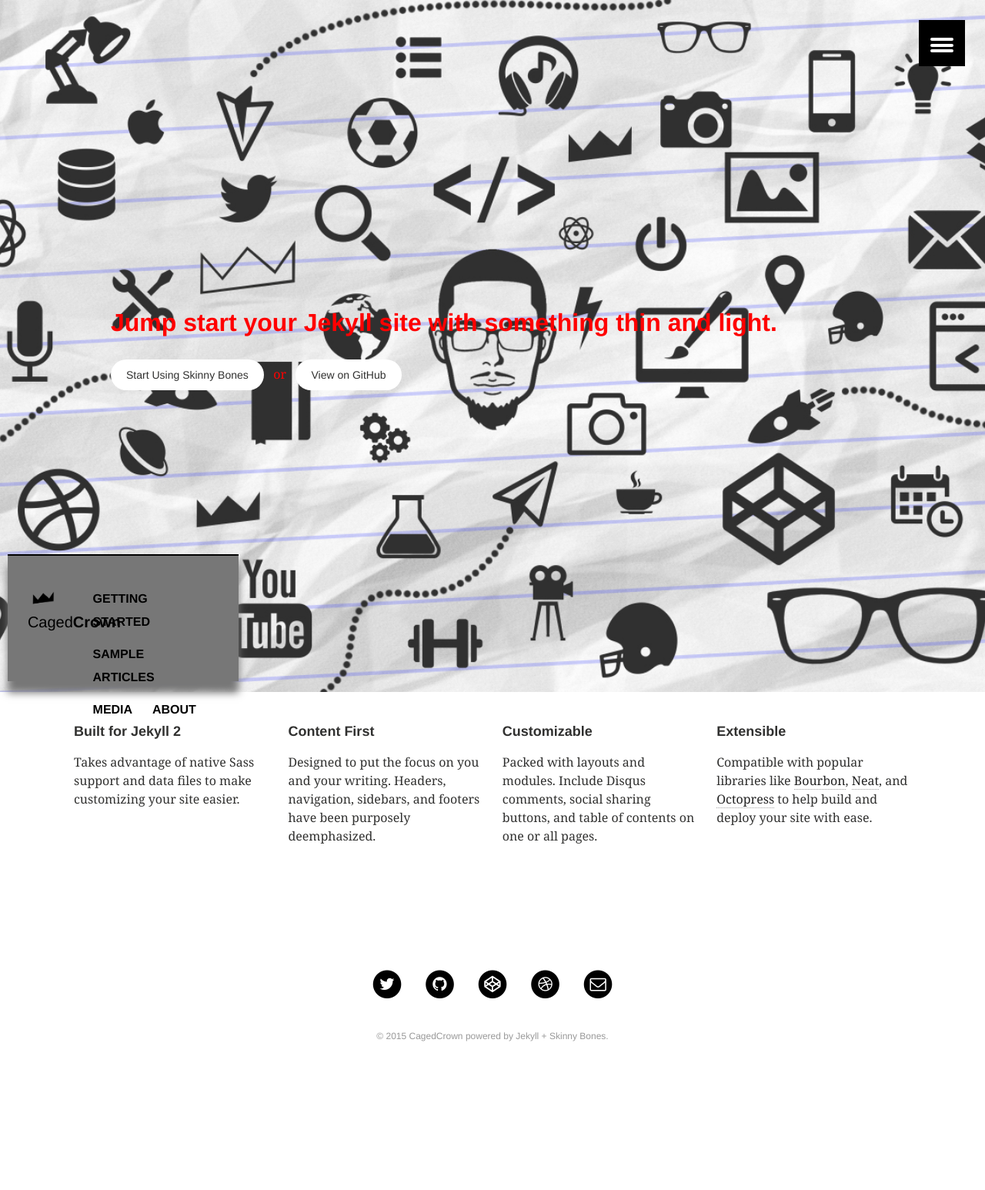
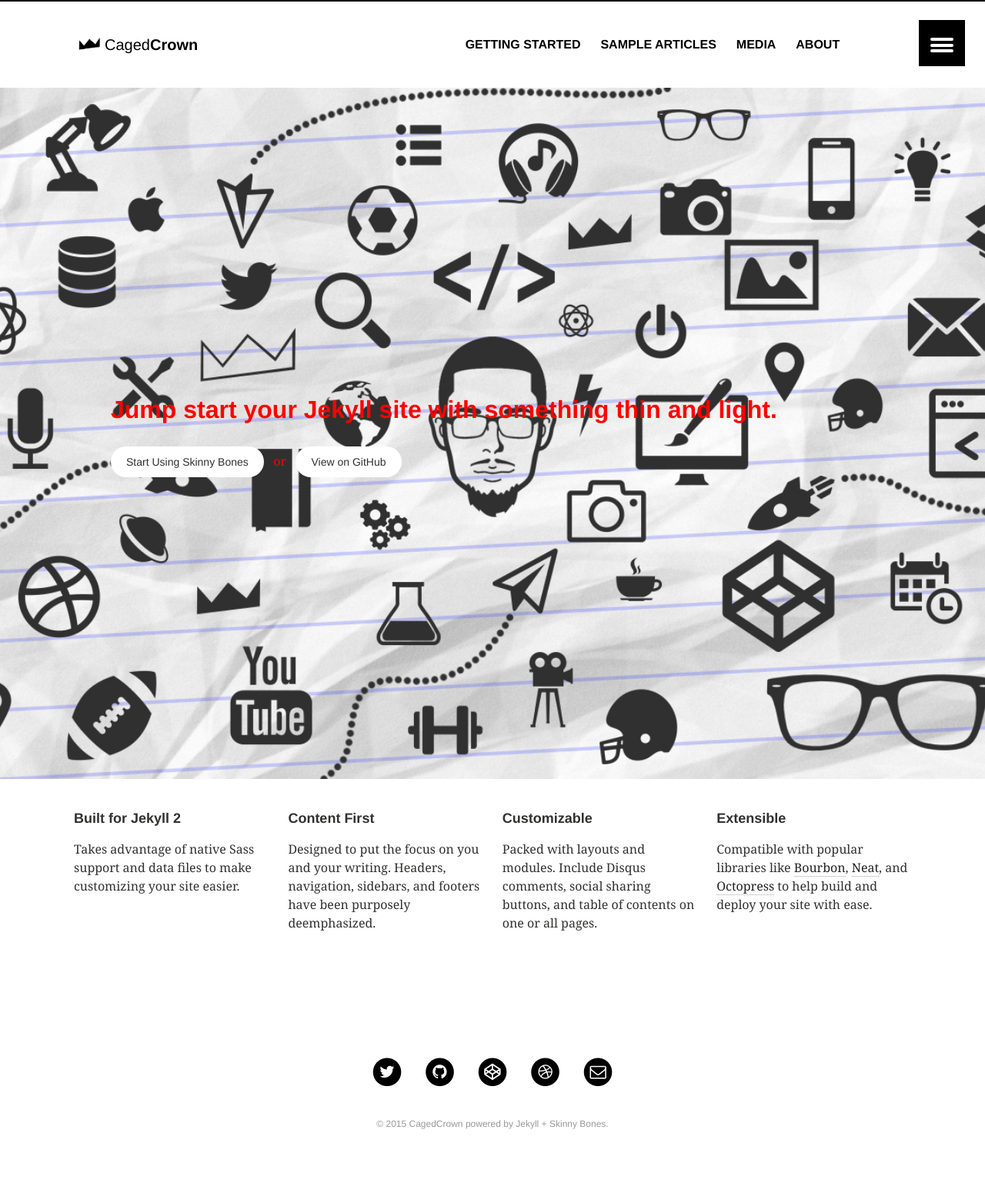
Before and after one commit to cagedcrown/cagedcrown.github.io, a Jekyll site: the page built from index.md, in a window 1280 px wide. Shown: the whole page at 77% size. Built offline with Jekyll 4.4.1, drawn with Linux system fonts in a browser that asks for light colours; before the commit the page ends 1432 px from its top, so only the background shows below that.

Commit message:
black border added to nav bar

```diff
--- a/_sass/_layout.scss
+++ b/_sass/_layout.scss
@@ -3,23 +3,7 @@
 
 #masthead {
 	border-top: 2px solid black;
-	z-index: -1;
-	position: absolute;
-	content: "";
-	bottom: 15px;
-	left: 10px;
-	width: 50%;
-	top: 80%;
-	max-width:300px;
-	background: #777;
-	-webkit-box-shadow: 0 15px 10px #777;
-	-moz-box-shadow: 0 15px 10px #777;
-	box-shadow: 0 15px 10px #777;
-	-webkit-transform: rotate(-3deg);
-	-moz-transform: rotate(-3deg);
-	-o-transform: rotate(-3deg);
-	-ms-transform: rotate(-3deg);
-	transform: rotate(-3deg);
+
 	padding: $gutter;
 	z-index: 5;
 	@include transform(translate(0,0));
@@ -355,7 +339,7 @@
 	}
 	li {
 		@include media($micro) { @include font-size(16,no,18); }
-		@include media($small) { @include font-size(16,no,18); }
+    @include media($small) { @include font-size(16,no,18); }
 		@include font-size(12,no,16);
 		border-bottom: 1px solid $border-color;
 	}
```
